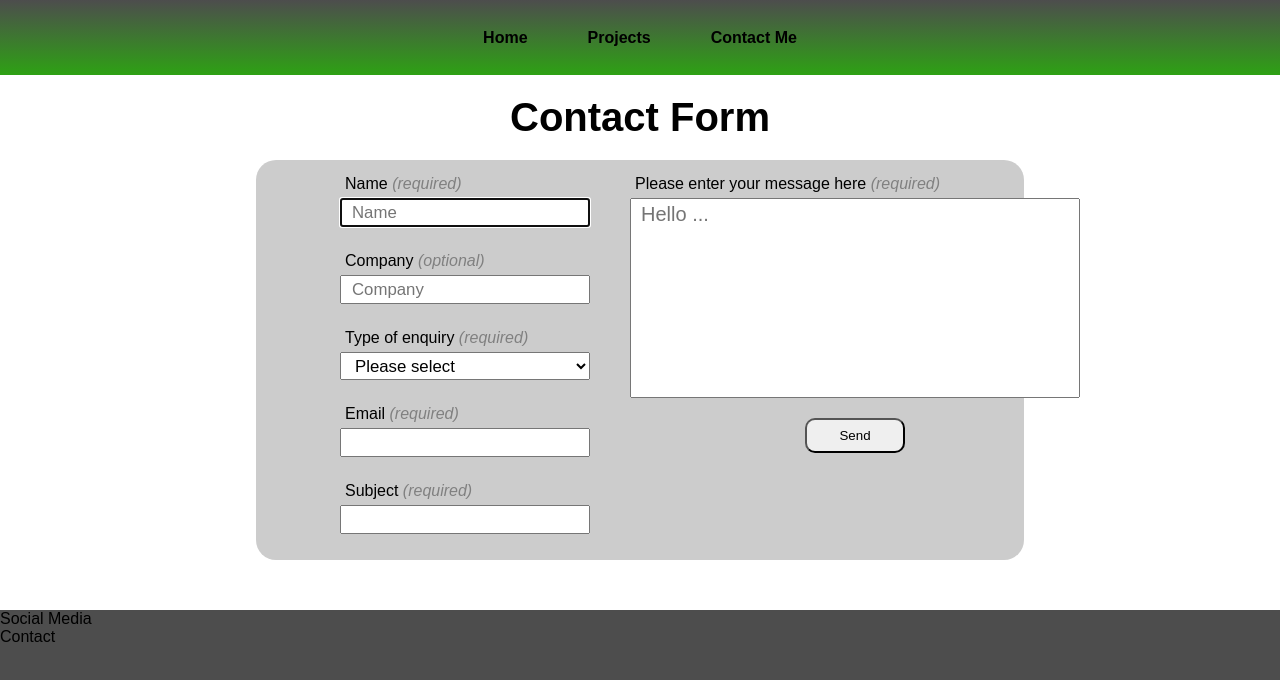
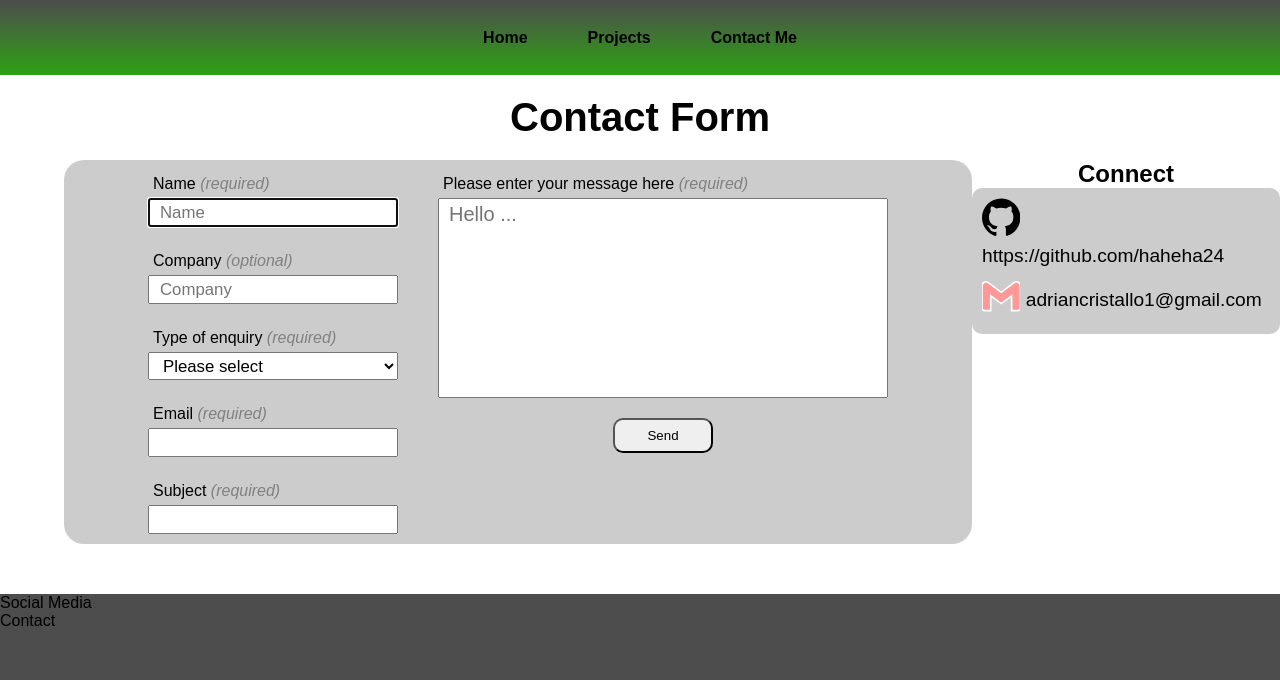
Before and after one commit to haheha24/portfolio, a React (Create React App) app: page /Contact in a window 1280 px wide. Shown: the top 680 px of the page. Built offline with nearby package versions, Linux system fonts and the light colour scheme.

Commit message:
added another section that shows some useful info such as my email and my github url

```diff
--- a/src/components/pages/contact/Contact.tsx
+++ b/src/components/pages/contact/Contact.tsx
@@ -1,5 +1,6 @@
 import React, { useReducer } from "react";
 import "./contact.css";
+import { SiGithub, SiGmail } from "react-icons/si";
 
 //this interface is for setting state
 interface IformInput {
@@ -12,6 +13,7 @@ interface IcontactForm {
   email: string;
   subject: string;
   message: string;
+  typeForm: string;
 }
 
 const Contact = () => {
@@ -23,7 +25,7 @@ const Contact = () => {
       ...initialHandle,
       ...newHandle,
     }),
-    { name: "", email: "", subject: "", company: "", message: "" }
+    { name: "", email: "", subject: "", company: "", message: "", typeForm: "" }
   );
 
   const contactHandle = (
@@ -46,14 +48,15 @@ const Contact = () => {
       email: "",
       company: "",
       message: "",
-      typeForm: ""
+      typeForm: "",
     });
     document.getElementById("name")?.focus();
   };
   return (
     <>
       <h1 className="contact-title">Contact Form</h1>
-      <div className="contact-form-container">
+      <div className="contact-flex-container">
+        <div className="contact-container contact-form-container">
           <form
             action=""
             id="contact-form"
@@ -110,7 +113,12 @@ const Contact = () => {
                   id="typeForm"
                   onChange={(e) => contactHandle(e)}
                 >
-                <option value="" disabled selected style={{ color: "hsl(0, 0%, 50%)" }}>
+                  <option
+                    value=""
+                    disabled
+                    selected
+                    style={{ color: "hsl(0, 0%, 50%)" }}
+                  >
                     Please select
                   </option>
                   <option value="Business">Business</option>
@@ -179,6 +187,25 @@ const Contact = () => {
             </div>
           </form>
         </div>
+        <section className="connect-section">
+          <h2 className="connect-title">Connect</h2>
+          <ul className="connect-ul">
+            <li className="connect-li">
+              <span style={{ verticalAlign: "middle", fontSize: "2em" }}>
+                <SiGithub />{"  "}
+              </span>
+              https://github.com/haheha24
+            </li>
+            <li className="connect-li">
+              <span style={{ verticalAlign: "middle", fontSize: "2em" }}>
+                <SiGmail stroke="white" strokeWidth="1px" fill="hsl(0, 100%, 80%)" />
+              </span>
+              {"  "}
+              adriancristallo1@gmail.com
+            </li>
+          </ul>
+        </section>
+      </div>
     </>
   );
 };
--- a/src/components/pages/contact/contact.css
+++ b/src/components/pages/contact/contact.css
@@ -1,3 +1,4 @@
+/* form */
 .contact-title {
   text-align: center;
   font-size: 2.5rem;
@@ -6,11 +7,10 @@
   width: auto;
 }
 .contact-form-container {
-  margin: 0 20% 50px 20%;
-  min-height: 50vh;
+  padding: 0 5%;
   background-color: hsl(0, 0%, 80%);
   border-radius: 20px;
-  padding: 0 5%;
+  margin: 0 0 50px 5%;
 }
 .contact-form-flex {
   display: flex;
@@ -23,6 +23,10 @@
 }
 .contact-flex-dirRow {
   display: flex;
+}
+.contact-flex-container {
+  display: flex;
+  justify-content: space-evenly;
 }
 .contact-flex-dirCol {
   display: flex;
@@ -63,3 +67,26 @@
   background-color: hsl(0, 0%, 30%);
   color: white;
 }
+
+/* connect */
+.connect-section {
+  max-height:10em;
+  margin-bottom: 50px;
+}
+.connect-title {
+  text-align: center;
+  margin: 0 auto;
+  width: auto;
+}
+.connect-ul {
+  display: flex;
+  flex-direction: column;
+  list-style-type: none;
+  padding: 5px 10px;
+  background-color: hsl(0, 0%, 80%);
+  border-radius: 10px;
+}
+.connect-li {
+  margin: 0.25em 0;
+  font-size: 1.2em;
+}
```
Lines whose indentation alone changed are shown as unchanged.
